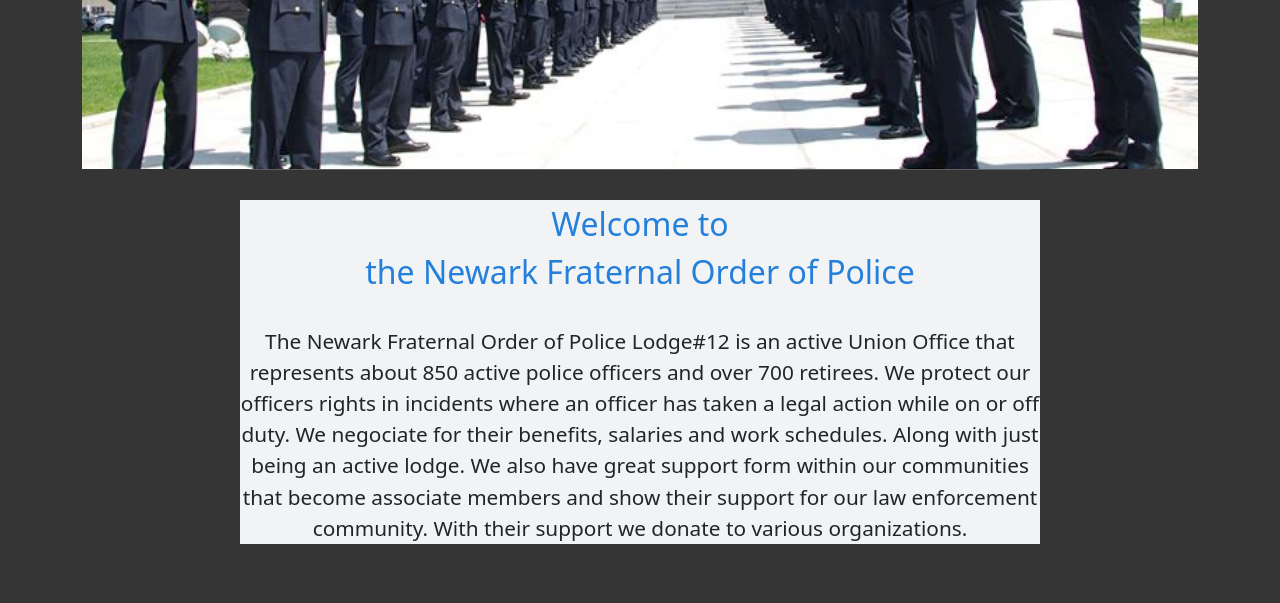
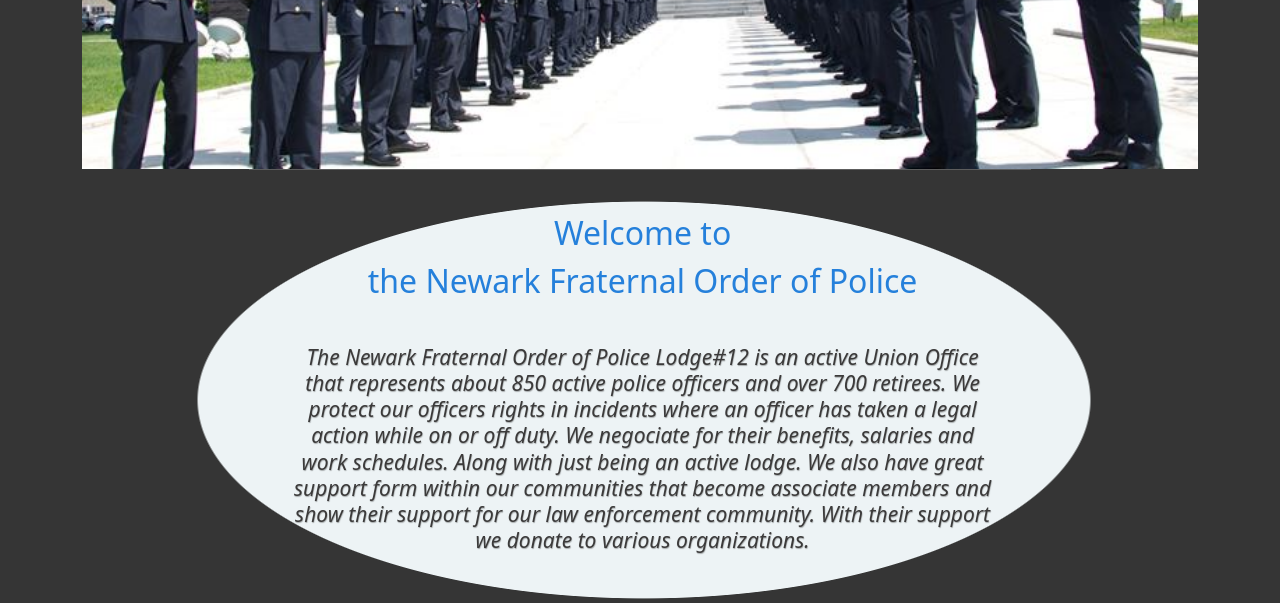
Before and after one commit to gajeraYash/NFOP-app, a Django app: page / in a window 1280 px wide. Shown: the part 369-972 px from the top of the page. Run offline with Django 3.2, Linux system fonts and the light colour scheme; some libraries are stand-ins or nearby versions; grey boxes are pictures that could not be loaded.

Commit message:
Linkes assigned

```diff
--- a/static/css/app/index.css
+++ b/static/css/app/index.css
@@ -120,13 +120,45 @@ tr:nth-child(even) {
 .welcome{
   text-align: center;
   margin:30px;
+  padding: 1%;
   font-size: 2.0em;
   color:#2580DB;
+  width: 700px;
+  margin-left: 11%;
 }
 .welcome-message{
+  font-size: 21px;
+  font-style: italic;
+  height: 100%;
+  line-height: 1.25;
+  padding: 0;
   text-align: center;
-  font-size: 1.300em;
+  text-shadow: 0.5px 0.5px 1px rgba(0, 0, 0, 0.3);
+  width: 700px;
+  margin-left: 11%;
 }
+.quote-wrapper{
+  height: 400px;
+  position: relative;
+  width: 900px;
+  margin-left: 10%;
+}
+.text {
+  background: radial-gradient(
+    ellipse at center,
+    rgb(237, 243, 245) 0%,
+    rgb(237, 243, 245) 70%,
+    rgba(0, 128, 172, 0) 70.3%
+  );
+  height: 100%;
+  width: 100%;
+}
+.text {
+  color: rgb(59, 58, 58);
+  position: relative;
+  margin: 0;
+}
+
 .video{
   margin-top: 40px;
 }
--- a/templates/app/index.html
+++ b/templates/app/index.html
@@ -26,7 +26,8 @@
         </div>
       </div>
       <hr class="light" />
-      <div class="Mess-home-page">
+      <div class="quote-wrapper">
+        <blockquote class="text">
           <p class="welcome">Welcome to <br>
             the Newark Fraternal Order of Police</p>
           <p class="welcome-message">The Newark Fraternal Order of Police Lodge#12 is an active Union Office that represents about
@@ -36,6 +37,7 @@
             our communities that become associate members and show their support for our law enforcement
             community. With their support we donate to various organizations.
           </p>
+        </blockquote>
       </div>
       <div class="video">
         <iframe width="100%" height="500" src="https://www.youtube.com/embed/gPgHNZKvJdM" frameborder="0" allow="accelerometer; autoplay; clipboard-write; encrypted-media; gyroscope; picture-in-picture" allowfullscreen></iframe>
@@ -45,19 +47,19 @@
           <h1>Important Links</h1>
           <table class="center">
             <tr>
-              <td><a href="https://www.njfop.org/" target="_blank">Newark Police Department</a></td>
+              <td><a href="http://npd.newarkpublicsafety.org" target="_blank">Newark Police Department</a></td>
             </tr>
             <tr>
-              <td><a href="https://www.njfop.org/" target="_blank">City of Newark</a></td>
+              <td><a href="https://www.newarknj.gov/" target="_blank">City of Newark</a></td>
             </tr>
             <tr>
-              <td><a href="https://www.njfop.org/" target="_blank">New Jersey PERS</a></td>
+              <td><a href="https://www.nj.gov/treasury/pensions/pension-active-pers.shtml" target="_blank">New Jersey PERS</a></td>
             </tr>
             <tr>
-              <td><a href="https://www.njfop.org/" target="_blank">US Dept. Of Labor</a></td>
+              <td><a href="https://www.dol.gov/" target="_blank">US Dept. Of Labor</a></td>
             </tr>
             <tr>
-              <td><a href="https://www.njfop.org/" target="_blank">National Law Enforcement Officers Memorial</a></td>
+              <td><a href="https://nleomf.org/" target="_blank">National Law Enforcement Officers Memorial</a></td>
             </tr>
           </table>
         </div>
@@ -65,10 +67,10 @@
           <h1>Action Center</h1>
           <table class="center">
             <tr>
-              <td>Newark Police Department</td>
+              <td><a href="https://njfop.com/" target="_blank">New Jersey Fraternal Order of Police</a></td>
             </tr>
             <tr>
-              <td>City of Newark</td>
+              <td><a href="https://www.fop.net/" target="_blank">National Fraternal Order of Police</a></td>
             </tr>
             <tr>
               <td>New Jersey PERS</td>
```
Lines whose indentation alone changed are shown as unchanged.
